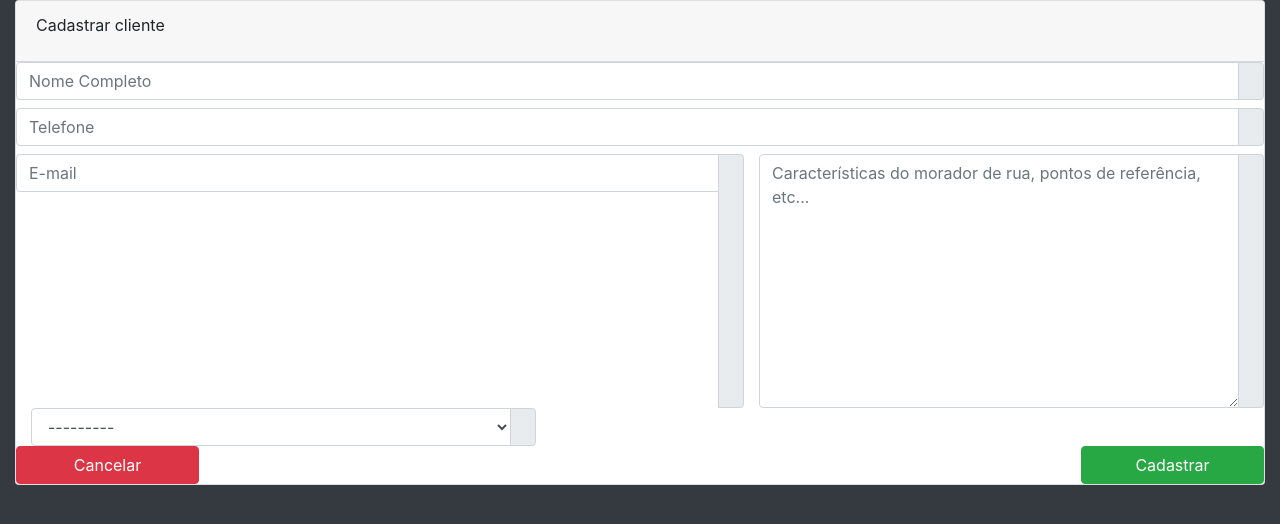
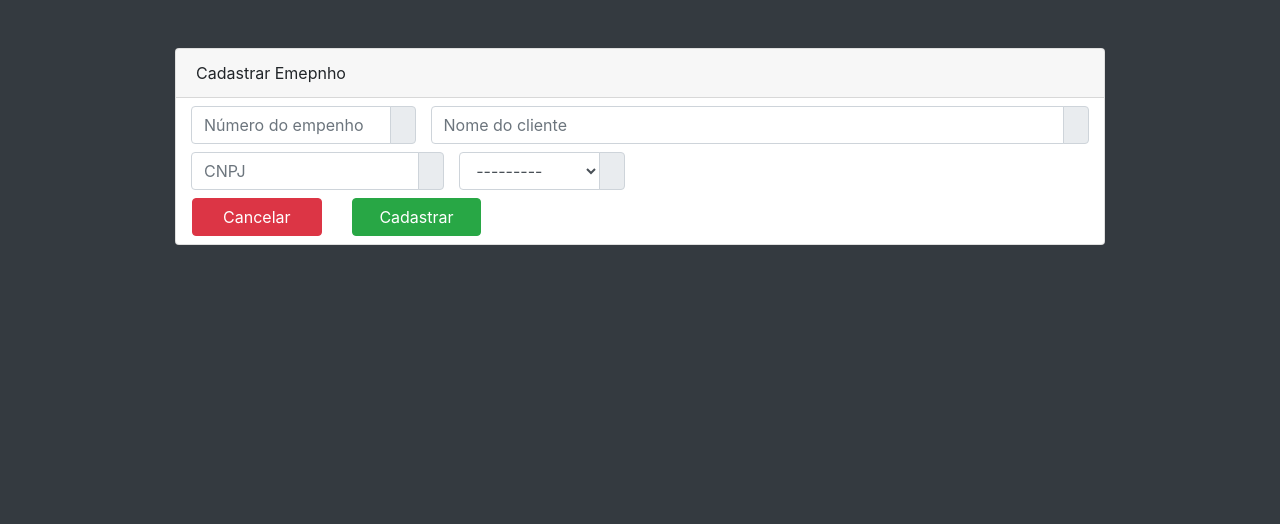
Before and after one commit to GustavoLaureth/projeto, a Django app: page /form/ in a window 1280 px wide. Shown: the part 56-580 px from the top of the page. Run offline with Django 3.2, Linux system fonts and the light colour scheme; data that the repository does not hold is empty; some libraries are stand-ins or nearby versions.

Commit message:
update and bug/fix

```diff
--- a/cliente/admin.py
+++ b/cliente/admin.py
@@ -2,7 +2,7 @@ from django.contrib import admin
 from .models import Categoria, Cliente
 
 class ClienteAdmin(admin.ModelAdmin):
-    list_display = ['id', 'nome', 'telefone', 'email', 'categoria']
+    list_display = ['id', 'numero', 'nome', 'cnpj', 'categoria']
     list_display_links = ['id']
 
 admin.site.register(Categoria)
--- a/cliente/form.py
+++ b/cliente/form.py
@@ -5,7 +5,7 @@ from .models import Cliente
 class ClienteForm(ModelForm):
     class Meta:
         model = Cliente
-        fields = ['nome', 'telefone', 'email', 'data_criacao', 'descricao', 'categoria']
+        fields = ['numero', 'nome', 'cnpj', 'data_criacao', 'categoria']
 
     def __init__(self, *args, **kwargs):
         super(ClienteForm, self).__init__(*args, **kwargs)
--- a/cliente/models.py
+++ b/cliente/models.py
@@ -8,11 +8,10 @@ class Categoria(models.Model):
         return self.nome
 
 class Cliente(models.Model):
+    numero = models.CharField(max_length=255)
     nome = models.CharField(max_length=255)
-    telefone = models.CharField(max_length=255)
-    email = models.CharField(max_length=255, blank=True)
+    cnpj = models.CharField(max_length=255, blank=True)
     data_criacao = models.DateTimeField(default=timezone.now)
-    descricao = models.TextField(blank=True)
     categoria = models.ForeignKey(Categoria, on_delete=models.DO_NOTHING)
 
     def __str__(self):
--- a/cliente/templates/cliente/form.html
+++ b/cliente/templates/cliente/form.html
@@ -2,46 +2,40 @@
 {% load widget_tweaks %}
 
 {% block conteudo %}
-    <div class="col-lg-12 center">
+    <div class="container col-lg-12 center mt-5 w-75">
         <div class="card card-primary">
             <div class="card-header">
-                <div class="card-title">
-                    Cadastrar cliente
+                <div class="card-title mb-0">
+                    Cadastrar Emepnho
                 </div>
             </div>
             <form action="{% if cliente %}/cliente/update/{{cliente.id}}/{% else %}/cliente/create/{% endif %}" method="POST">
                 {% csrf_token %}
 
-                <div class="input-group mb-2">
-                    {% render_field form.nome name="nome" placeholder="Nome Completo" autocomplete="off"%}
+                  <div class="input-group col-12 p-15 my-2">
+                    <div class="input-group col-3 p-0">
+                      {% render_field form.numero name="numero" type="number" placeholder="Número do empenho" autocomplete="off"%}
                       <div class="input-group-append">
                         <div class="input-group-text">
                           <span class="fas fa-user"></span>
                         </div>
                       </div>
                     </div>
-                  <div class="input-group mb-2">
-                    {% render_field form.telefone name="telefone" id="telefone" placeholder="Telefone" autocomplete="off"%}
+                    <div class="input-group col-9 pr-0">
+                      {% render_field form.nome name="nome" id="nome" type="name" placeholder="Nome do cliente" autocomplete="off"%}
                       <div class="input-group-append">
                         <div class="input-group-text">
                           <span class="fas fa-address-card"></span>
                         </div>
                       </div>
                     </div>
-                  <div class="input-group col-12 m-0 p-0">
+                  </div>
+                  <div class="input-group col-6 mb-2 p-15">
                     <div class="input-group col-7 p-0" >
-                      {% render_field form.email type="email" name="email" placeholder="E-mail" autocomplete="off"%}
+                      {% render_field form.cnpj type="cnpj" name="cnpj" type="name" placeholder="CNPJ" autocomplete="off"%}
                       <div class="input-group-append">
                         <div class="input-group-text">
                           <span class="fas fa-envelope"></span>
-                        </div>
-                      </div>
-                    </div>
-                    <div class="input-group col-5 pr-0">
-                        {% render_field form.descricao name="descricao" placeholder="Características do morador de rua, pontos de referência, etc..." %}
-                      <div class="input-group-append">
-                        <div class="input-group-text">
-                          <span class="fas fa-phone"></span>
                         </div>
                       </div>
                     </div>
@@ -58,10 +52,10 @@
                   {% render_field form.data_criacao name="data_criacao" class="d-none" %}
 
                 <div class="row">
-                    <div class="col-2 mr-auto ml-0">
+                    <div class="col-2 mb-2 ml-3">
                       <a class="btn btn-danger btn-block" href="{% url 'cliente' %}">Cancelar</a>
                     </div>
-                    <div class="col-2 ml-auto mr-0">
+                    <div class="col-2 m-0">
                       <button type="submit" class="btn btn-success btn-block" id="submit_button" >Cadastrar</button>
                     </div>
                 </div>
```
Also changed, not shown: cliente/templates/cliente/cliente.html (+9 -9 lines), cliente/templates/cliente/detalhe.html (+4 -4 lines), cliente/migrations/0002_rename_email_cliente_cnpj_and_more.py (added). Lines whose indentation alone changed are shown as unchanged.
